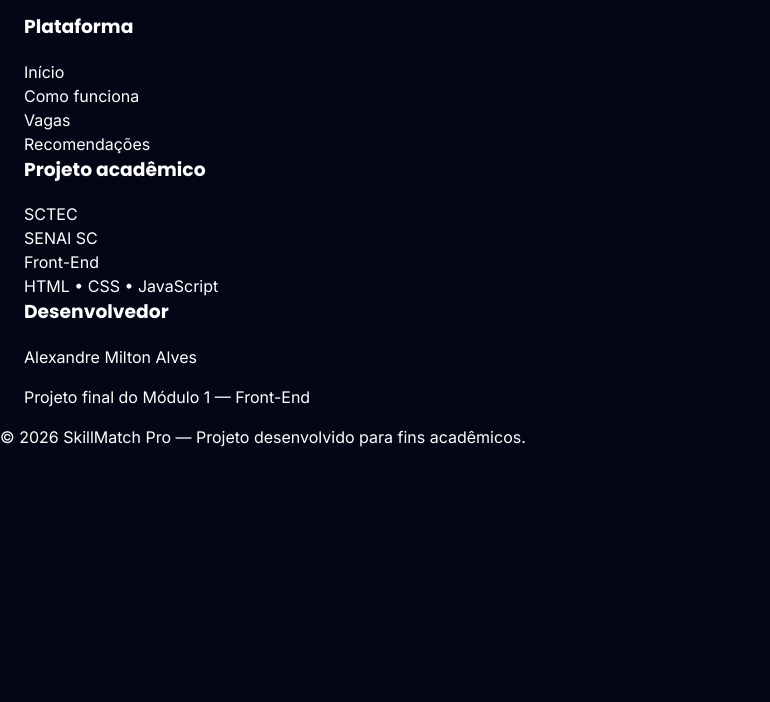
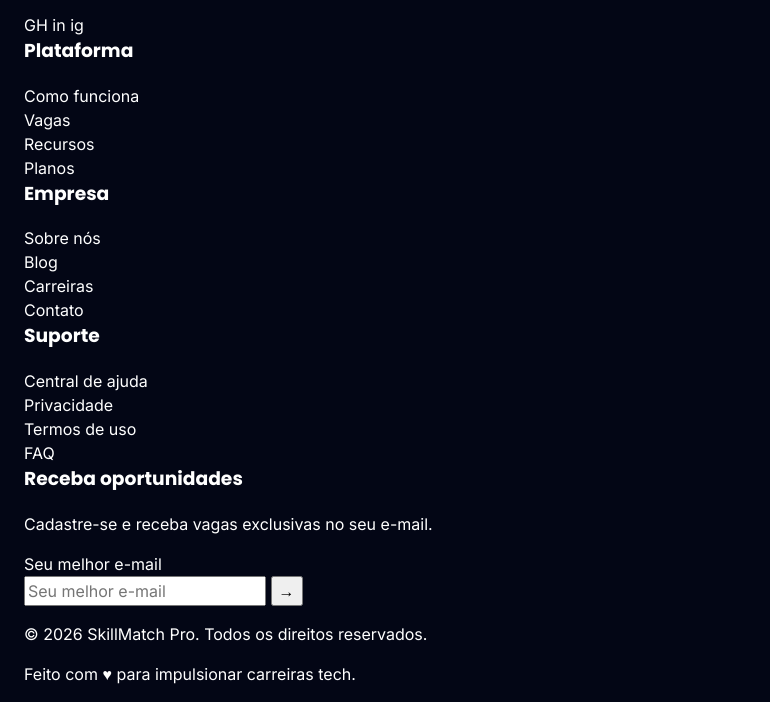
Before and after one commit to alexandredevsc/skillmatch-pro, a website: page index.html in a window 1280 px wide. Shown: the part 3344-4046 px from the top of the page, without its empty margins (0-770 px from the left). Before the commit the page ends 3809 px from the top, so only its background shows below. Drawn offline with Linux system fonts and the light colour scheme.

Commit message:
fix(html): prepara estrutura completa do rodapé

```diff
--- a/index.html
+++ b/index.html
@@ -537,7 +537,7 @@
     <!-- ========================================= -->
 
     <footer id="sobre" class="site-footer">
-      <div class="container footer-grid">
+      <div class="container footer-content">
         <section class="footer-brand">
           <img
             src="./assets/img/logo/logo-skillmatch.png"
@@ -545,20 +545,42 @@
             class="footer-logo"
           />
 
-          <p>
-            Plataforma inteligente para conectar profissionais às melhores
-            oportunidades do mercado.
-          </p>
+          <p>Encontre sua vaga ideal com inteligência.</p>
+
+          <nav class="social-links" aria-label="Redes sociais">
+            <a
+              href="https://github.com/alexandredevsc"
+              target="_blank"
+              rel="noopener noreferrer"
+              aria-label="GitHub de Alexandre"
+            >
+              <span aria-hidden="true">GH</span>
+            </a>
+
+            <a
+              href="https://www.linkedin.com"
+              target="_blank"
+              rel="noopener noreferrer"
+              aria-label="LinkedIn"
+            >
+              <span aria-hidden="true">in</span>
+            </a>
+
+            <a
+              href="https://www.instagram.com"
+              target="_blank"
+              rel="noopener noreferrer"
+              aria-label="Instagram"
+            >
+              <span aria-hidden="true">ig</span>
+            </a>
+          </nav>
         </section>
 
-        <nav aria-label="Links de navegação do rodapé">
+        <nav class="footer-links" aria-label="Links da plataforma">
           <h3>Plataforma</h3>
 
           <ul>
-            <li>
-              <a href="#inicio">Início</a>
-            </li>
-
             <li>
               <a href="#como-funciona">Como funciona</a>
             </li>
@@ -568,35 +590,73 @@
             </li>
 
             <li>
-              <a href="#recomendacoes">Recomendações</a>
+              <a href="#recomendacoes">Recursos</a>
             </li>
+
+            <li><a href="#perfil">Planos</a></li>
           </ul>
         </nav>
 
-        <section>
-          <h3>Projeto acadêmico</h3>
+        <nav class="footer-links" aria-label="Links da empresa">
+          <h3>Empresa</h3>
 
           <ul>
-            <li>SCTEC</li>
-            <li>SENAI SC</li>
-            <li>Front-End</li>
-            <li>HTML • CSS • JavaScript</li>
+            <li><a href="#sobre">Sobre nós</a></li>
+            <li><a href="#recomendacoes">Blog</a></li>
+            <li><a href="#vagas">Carreiras</a></li>
+            <li><a href="#newsletter">Contato</a></li>
           </ul>
-        </section>
+        </nav>
 
-        <section>
-          <h3>Desenvolvedor</h3>
+        <nav class="footer-links" aria-label="Links de suporte">
+          <h3>Suporte</h3>
 
-          <p>Alexandre Milton Alves</p>
+          <ul>
+            <li><a href="#como-funciona">Central de ajuda</a></li>
+            <li><a href="#sobre">Privacidade</a></li>
+            <li><a href="#sobre">Termos de uso</a></li>
+            <li><a href="#como-funciona">FAQ</a></li>
+          </ul>
+        </nav>
 
-          <p>Projeto final do Módulo 1 — Front-End</p>
+        <section id="newsletter" class="footer-newsletter">
+          <h3>Receba oportunidades</h3>
+
+          <p>Cadastre-se e receba vagas exclusivas no seu e-mail.</p>
+
+          <form id="newsletterForm" class="newsletter-form">
+            <label for="newsletterEmail">Seu melhor e-mail</label>
+
+            <div class="newsletter-field">
+              <input
+                id="newsletterEmail"
+                name="email"
+                type="email"
+                autocomplete="email"
+                placeholder="Seu melhor e-mail"
+                aria-describedby="newsletterMessage"
+                required
+              />
+
+              <button type="submit" aria-label="Cadastrar e-mail">
+                <span aria-hidden="true">→</span>
+              </button>
+            </div>
+
+            <p
+              id="newsletterMessage"
+              class="newsletter-message"
+              role="status"
+              aria-live="polite"
+            ></p>
+          </form>
         </section>
       </div>
 
-      <div class="footer-bottom">
-        <p>
-          © 2026 SkillMatch Pro — Projeto desenvolvido para fins acadêmicos.
-        </p>
+      <div class="container footer-bottom">
+        <p>© 2026 SkillMatch Pro. Todos os direitos reservados.</p>
+
+        <p>Feito com <span aria-label="amor">♥</span> para impulsionar carreiras tech.</p>
       </div>
     </footer>
 
```
